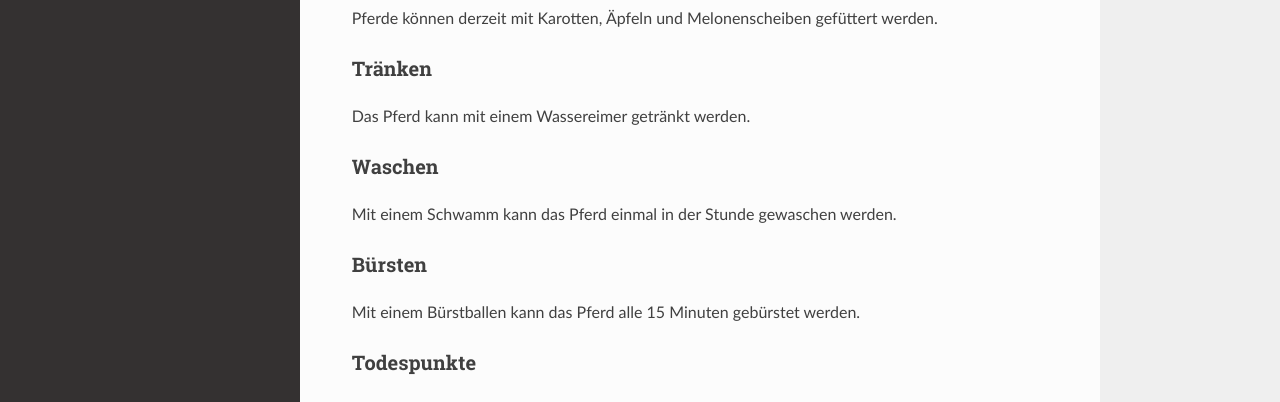
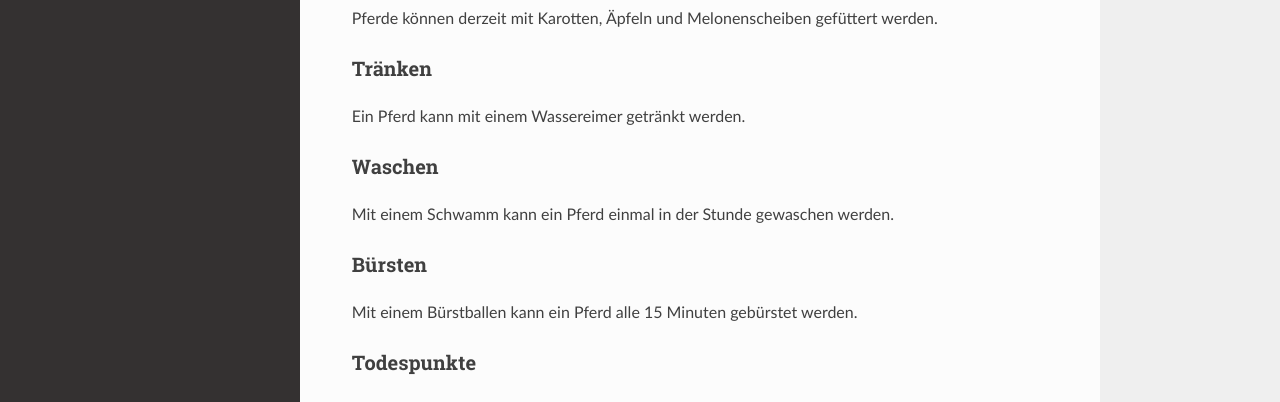
Before and after one commit to Hydroxycobalamin/IceCraft, a Sphinx documentation site: the page built from IceCraft/source/wiki/horsesystem/races.rst, in a window 1280 px wide and 900 px high, scrolled down 1007 px. Shown: the part 288-690 px from the top of the window. Built offline with Sphinx 7.4.7 and the Read the Docs theme 2.0.0, drawn with Linux system fonts in a browser that asks for light colours.

Commit message:
small fixes

```diff
--- a/IceCraft/source/wiki/horsesystem/races.rst
+++ b/IceCraft/source/wiki/horsesystem/races.rst
@@ -36,17 +36,17 @@ Pferde können derzeit mit Karotten, Äpfeln und Melonenscheiben gefüttert werd
 Tränken
 -------
 
-Das Pferd kann mit einem Wassereimer getränkt werden.
+Ein Pferd kann mit einem Wassereimer getränkt werden.
 
 Waschen
 -------
 
-Mit einem Schwamm kann das Pferd einmal in der Stunde gewaschen werden.
+Mit einem Schwamm kann ein Pferd einmal in der Stunde gewaschen werden.
 
 Bürsten
 -------
 
-Mit einem Bürstballen kann das Pferd alle 15 Minuten gebürstet werden.
+Mit einem Bürstballen kann ein Pferd alle 15 Minuten gebürstet werden.
 
 Todespunkte
 -----------
```
Also changed, not shown: IceCraft/source/wiki/horsesystem/crafting.rst (+7 -3 lines).
